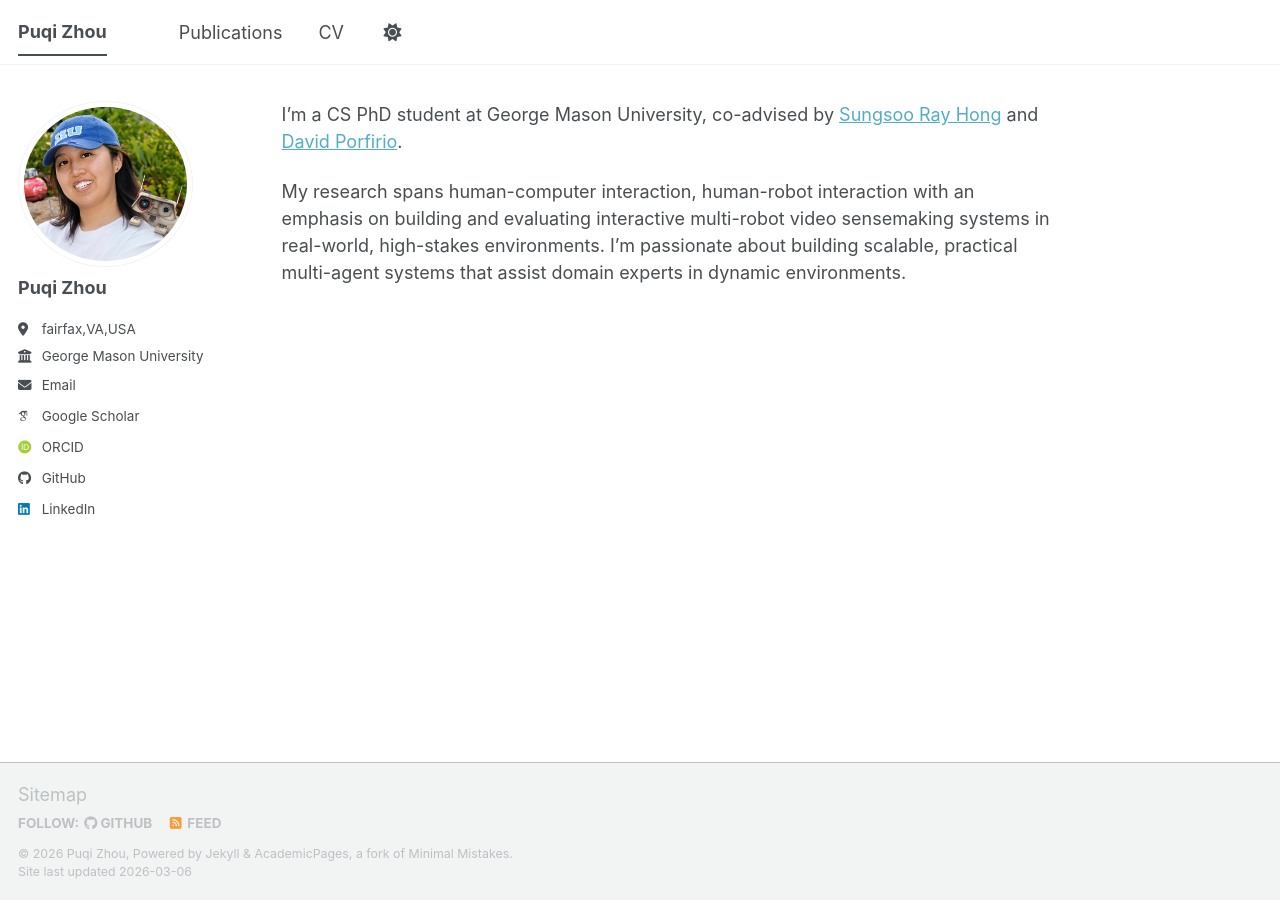
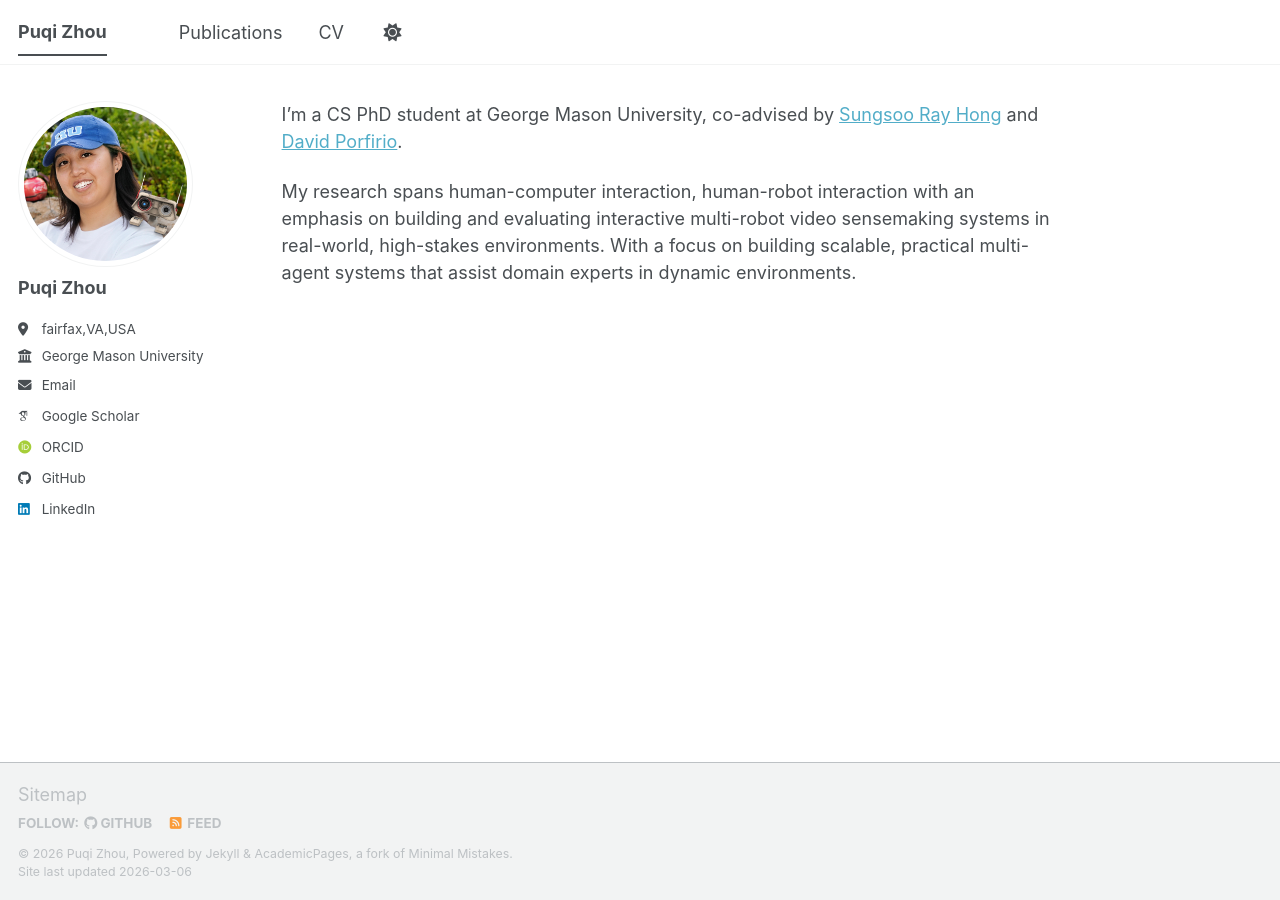
Before and after one commit to Puqi7/Puqi7.github.io, a Jekyll site: the page built from _pages/about.md, in a window 1280 px wide. Built offline with Jekyll 4.4.1, drawn with Linux system fonts in a browser that asks for light colours; some web fonts are replaced; a script bundle is joined from its source files by our own code; library files that are not in the unit come from our copies.

Commit message:
Improve wording in about.md
Rephrase sentence for clarity and flow.

```diff
--- a/_pages/about.md
+++ b/_pages/about.md
@@ -8,6 +8,6 @@ redirect_from:
 ---
 I'm a CS PhD student at George Mason University, co-advised by [Sungsoo Ray Hong](http://www.rayhong.net/?i=2) and [David Porfirio](https://dporfirio.github.io/).
 
-My research spans human-computer interaction, human-robot interaction with an emphasis on building and evaluating interactive multi-robot video sensemaking systems in real-world, high-stakes environments. I’m passionate about building scalable, practical multi-agent systems that assist domain experts in dynamic environments.
+My research spans human-computer interaction, human-robot interaction with an emphasis on building and evaluating interactive multi-robot video sensemaking systems in real-world, high-stakes environments. With a focus on building scalable, practical multi-agent systems that assist domain experts in dynamic environments.
 
 <!-- You can find my CV here [Puqi's CV]() -->
```
